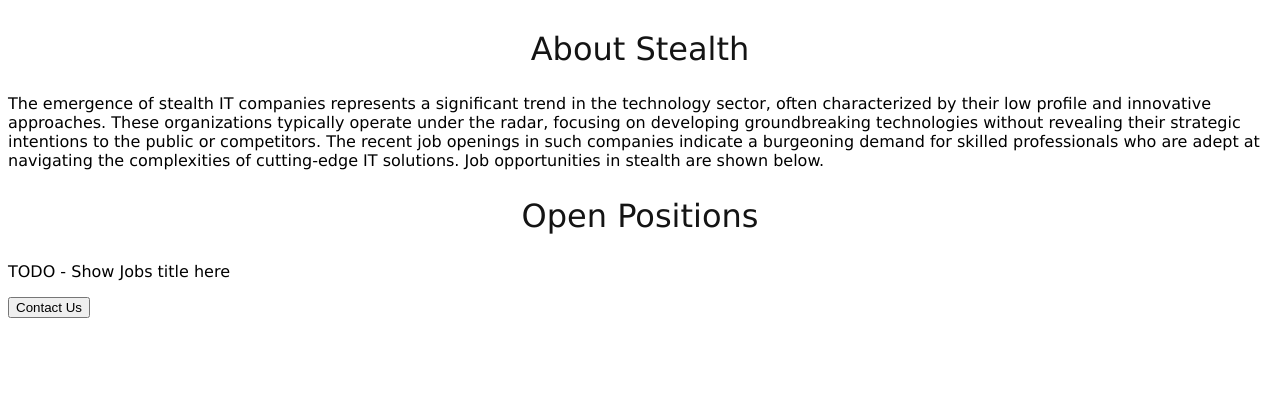
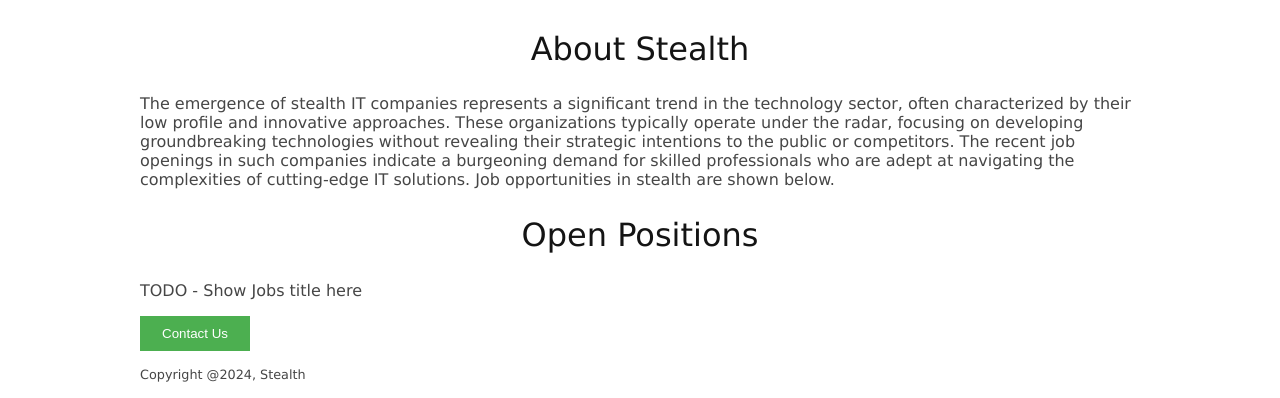
Before and after one commit to SAIRISAN123/SAIRISAN123.github.io, a Flask app: page / in a window 1280 px wide. Shown: the part 441-839 px from the top of the page. Before the commit the page ends 759 px from the top, so only its background shows below. Run offline with Flask 3, Linux system fonts and the light colour scheme.

Commit message:
added HTML CSS next Bootstrap

```diff
--- a/templates/home.html
+++ b/templates/home.html
@@ -21,11 +21,17 @@
                 text-align: center;
             }
 
-            p {
+            .bodytext {
 
                 font-family: verdana;
-                color : black;
+                color : rgb(70,70,70);
+                font-size: 100%;
+            }
 
+            .copyright {
+                font-family: verdana;
+                color : rgb(70,70,70);
+                font-size: 80%;
             }
 
 
@@ -36,19 +42,43 @@
                 #object-fit: contain; # use to fit the image
             }
 
+            #container {
+                max-width: 1000px;
+                margin: 0 auto 0 auto;
+            }
+
+            #contactbutton {
+                text-align:center;
+                background-color: #4CAF50; /* Green */
+                border: none;
+                color: white;
+                padding: 10px 22px;
+                text-decoration: none;
+                font-size: 16x;
+                cursor: pointer;
+            }
+
+
+
         </style>
 
     </head>
 
     <body>
-        <h1>Stealth Careers</h1>
-        <img id ="banner" src="static\job_openings.jpg" height="320" alt="HTML Dog">
-        <h2>About Stealth </h2>
-        <p>The emergence of stealth IT companies represents a significant trend in the technology sector, often characterized by their low profile and innovative approaches. These organizations typically operate under the radar, focusing on developing groundbreaking technologies without revealing their strategic intentions to the public or competitors. The recent job openings in such companies indicate a burgeoning demand for skilled professionals who are adept at navigating the complexities of cutting-edge IT solutions. Job opportunities in stealth are shown below.</p>
+        <div id="container">
+            <h1>Stealth Careers</h1>
+            <img id ="banner" src="static\job_openings.jpg" height="320" alt="HTML Dog">
+            <h2>About Stealth </h2>
+            <p class="bodytext">The emergence of stealth IT companies represents a significant trend in the technology sector, often characterized by their low profile and innovative approaches. These organizations typically operate under the radar, focusing on developing groundbreaking technologies without revealing their strategic intentions to the public or competitors. The recent job openings in such companies indicate a burgeoning demand for skilled professionals who are adept at navigating the complexities of cutting-edge IT solutions. Job opportunities in stealth are shown below.</p>
 
 
-        <h2> Open Positions</h2>
-        <p> TODO - Show Jobs title here <p>
-        <button> Contact Us </button>
+            <h2> Open Positions</h2>
+            <p class= "bodytext"> TODO - Show Jobs title here <p>
+
+
+            <button id ="contactbutton"> Contact Us </button>
+            <p class = "copyright"> Copyright @2024, Stealth <p>
+
+        </div>
     </body>
 </html>
```
